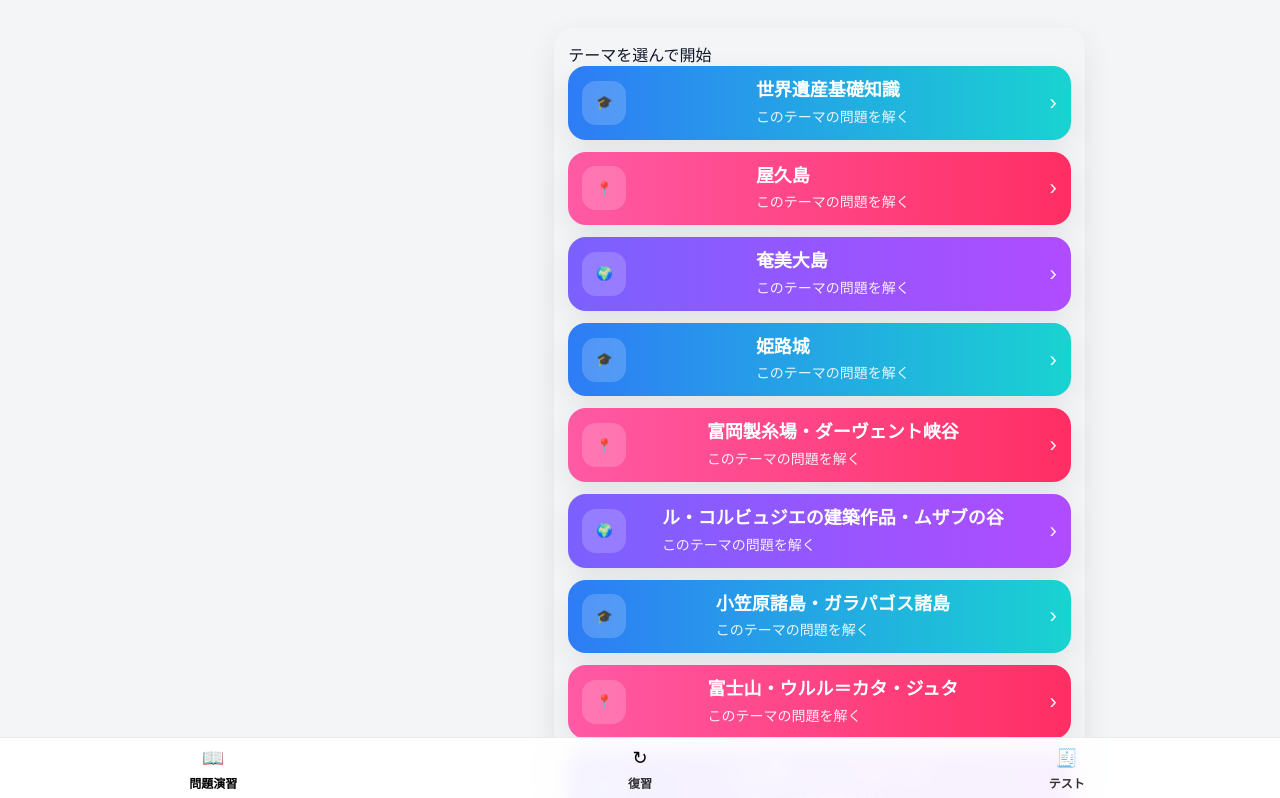
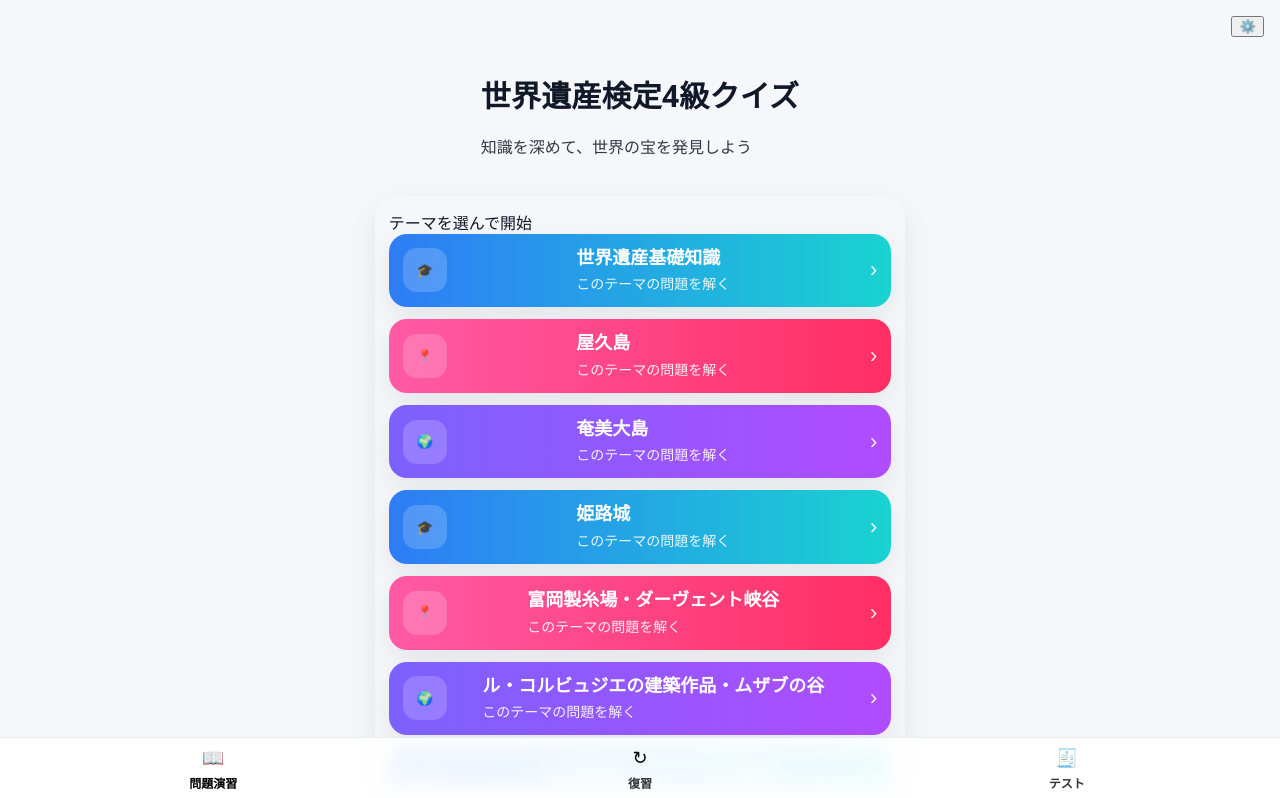
Before and after one commit to shuhei10/quiz, a React (Vite) app: page / in a window 1280 px wide. Shown: the top 798 px of the page. Built offline with nearby package versions, Linux system fonts and the light colour scheme.

Commit message:
デザイン仕様変更

```diff
--- a/src/pages/Home.css
+++ b/src/pages/Home.css
@@ -6,10 +6,19 @@
     --shadow: 0 8px 24px rgba(0, 0, 0, 0.08);
 }
 
-/* 画面全体の左右余白と読みやすさ */
+/* ===== 画面全体を固定枠にする ===== */
 .screen {
+    height: 100dvh;
+    display: flex;
+    flex-direction: column;
+
+    /* ここで左右の余白を管理 */
     padding: var(--sp-pad);
-    padding-bottom: calc(88px + env(safe-area-inset-bottom)); /* 下タブ分 + safe area */
+    padding-bottom: calc(var(--sp-pad) + env(safe-area-inset-bottom)); /* タブ分はscroll側で確保する */
+    background: #f6f7fb;
+
+    /* 重要：全体は伸ばさず、内側だけスクロールさせる */
+    overflow: hidden;
 }
 
 /* heroの詰まり感を改善 */
@@ -29,14 +38,20 @@
     margin-top: 8px;
 }
 
-/* panelをカードっぽく、幅広でも読みやすく */
 .panel {
     margin-top: 12px;
     border-radius: 20px;
     padding: 14px;
     box-shadow: var(--shadow);
+
+    /* 追加：panelが伸びてスクロール領域になる */
+    flex: 1 1 auto;
+    overflow-y: auto;
+    -webkit-overflow-scrolling: touch;
+
+    /* 下タブに隠れないように、panelの中に余白を持たせる */
+    padding-bottom: calc(14px + 88px + env(safe-area-inset-bottom));
 }
-
 /* 縦スタックの間隔を広げて“タップの余裕”を作る */
 .stack {
     display: grid;
@@ -145,3 +160,10 @@
 .tabs__item.is-active .tabs__label {
     opacity: 1;
 }
+.settings {
+    position: sticky;
+    top: 0;
+    z-index: 10;
+    margin-left: auto;
+    margin-bottom: 8px;
+}
```
